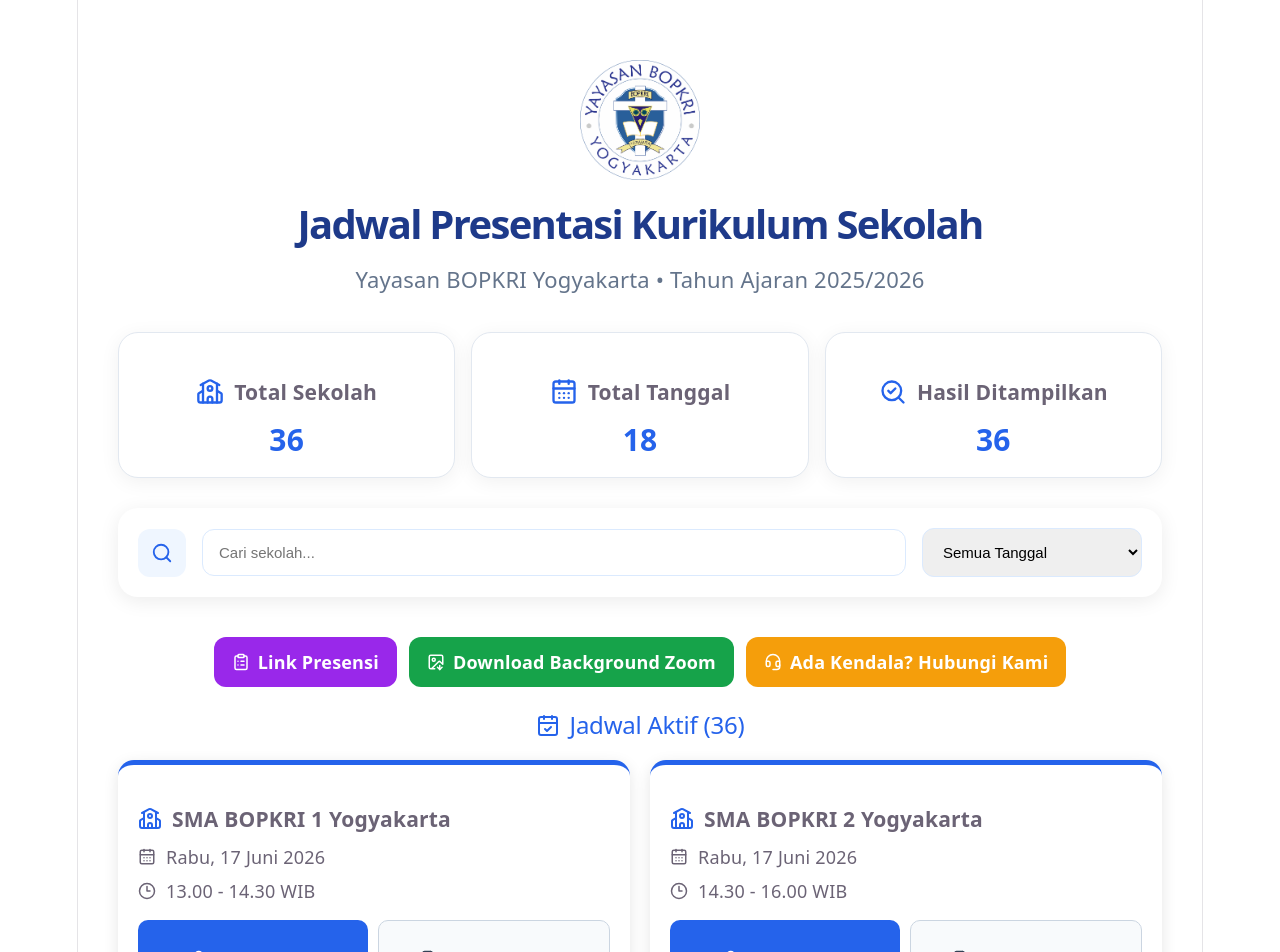
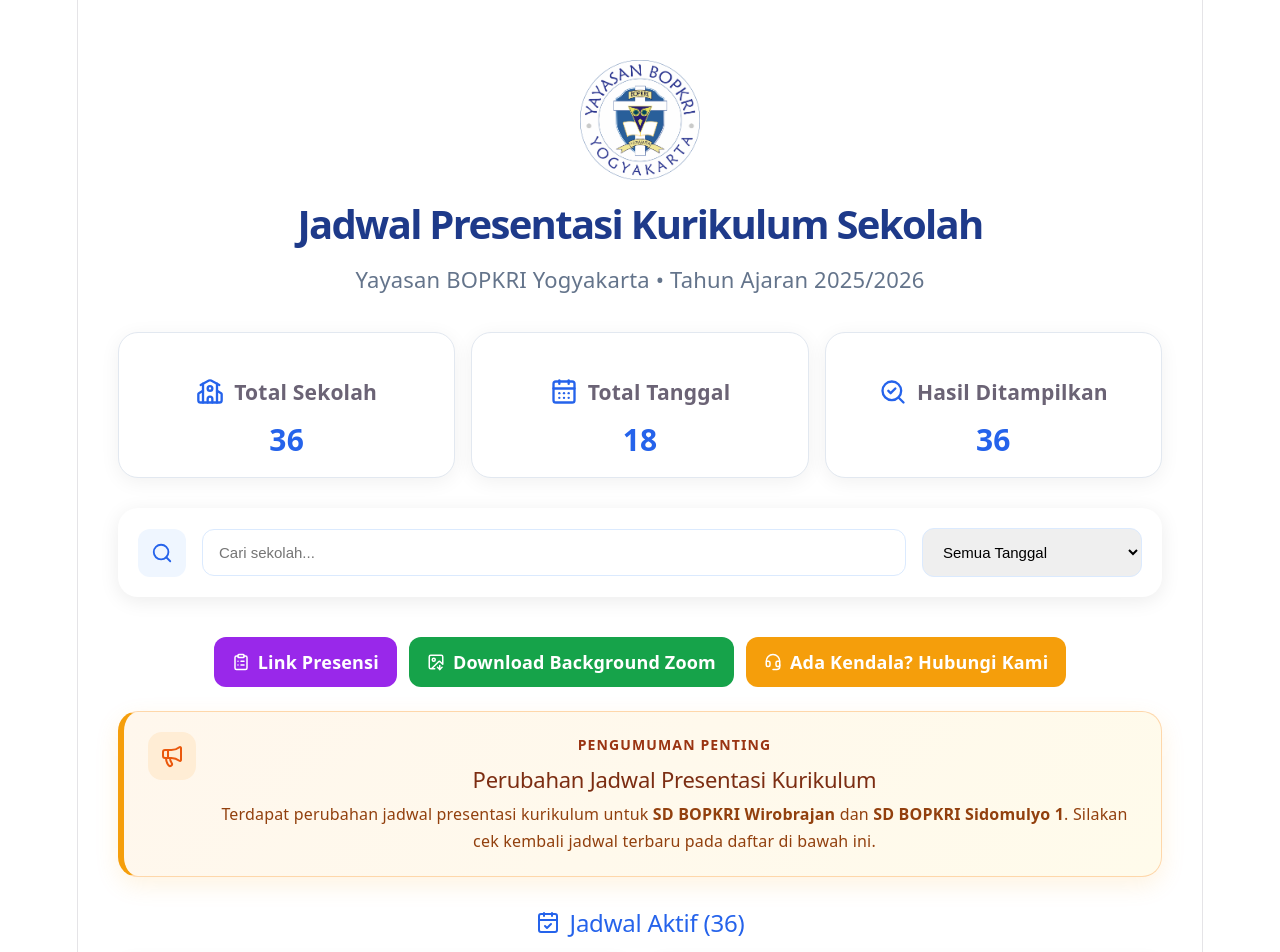
Before and after one commit to donyputraperkasa/zoom-schedule, a React (Vite) app: page / in a window 1280 px wide. Shown: the top 952 px of the page. Built offline with nearby package versions, Linux system fonts and the light colour scheme.

Commit message:
add announcement

```diff
--- a/src/App.jsx
+++ b/src/App.jsx
@@ -11,6 +11,7 @@
   ClipboardList,
   ImageDown,
   Headset,
+  Megaphone,
 } from 'lucide-react'
 import logo from './assets/logo.png'
 import backgroundZoom from './assets/background.png'
@@ -278,6 +279,73 @@
         </a>
       </div>
 
+      <div
+        style={{
+          display: 'flex',
+          gap: '16px',
+          alignItems: 'flex-start',
+          background: 'linear-gradient(135deg, #fff7ed 0%, #fffbeb 100%)',
+          border: '1px solid #fed7aa',
+          borderLeft: '6px solid #f59e0b',
+          borderRadius: '20px',
+          padding: '20px 24px',
+          marginBottom: '32px',
+          boxShadow: '0 8px 24px rgba(245, 158, 11, 0.12)',
+        }}
+      >
+        <div
+          style={{
+            width: '48px',
+            height: '48px',
+            minWidth: '48px',
+            borderRadius: '14px',
+            background: '#ffedd5',
+            display: 'flex',
+            alignItems: 'center',
+            justifyContent: 'center',
+          }}
+        >
+          <Megaphone size={24} color='#ea580c' />
+        </div>
+
+        <div>
+          <p
+            style={{
+              margin: 0,
+              color: '#9a3412',
+              fontSize: '14px',
+              fontWeight: '700',
+              textTransform: 'uppercase',
+              letterSpacing: '0.08em',
+            }}
+          >
+            Pengumuman Penting
+          </p>
+          <h2
+            style={{
+              margin: '6px 0 8px',
+              color: '#7c2d12',
+              fontSize: '22px',
+              lineHeight: '1.3',
+            }}
+          >
+            Perubahan Jadwal Presentasi Kurikulum
+          </h2>
+          <p
+            style={{
+              margin: 0,
+              color: '#92400e',
+              fontSize: '16px',
+              lineHeight: '1.7',
+            }}
+          >
+            Terdapat perubahan jadwal presentasi kurikulum untuk
+            <strong> SD BOPKRI Wirobrajan</strong> dan
+            <strong> SD BOPKRI Sidomulyo 1</strong>. Silakan cek kembali jadwal terbaru pada daftar di bawah ini.
+          </p>
+        </div>
+      </div>
+
       <ScheduleList schedules={schedules} />
 
       <div style={{ marginTop: '50px' }}>
--- a/src/data/schedule.js
+++ b/src/data/schedule.js
@@ -124,7 +124,7 @@
         school: 'SD BOPKRI Wirobrajan',
         day: 'Rabu',
         date: '1 Juli 2026',
-        time: '13.00 - 14.30 WIB',
+        time: '09.00 - 10.30 WIB',
         link: 'https://us06web.zoom.us/j/84808926430?pwd=DagPPGq7Z4baOCa2L9qppU2s2ujTHu.1',
         driveLink: 'https://drive.google.com/drive/folders/1pZkaAWyOcnaaO-IL_lciONAKoPyxw1CN?usp=sharing',
         uploadLink: 'https://drive.google.com/drive/folders/1PcewCtjs9c4KU3YlkC5to4my_b2RRZ03?usp=sharing',
@@ -134,7 +134,7 @@
         school: 'SD BOPKRI Sidomulyo 1',
         day: 'Rabu',
         date: '1 Juli 2026',
-        time: '14.30 - 16.00 WIB',
+        time: '10.30 - 12.00 WIB',
         link: 'https://us06web.zoom.us/j/84808926430?pwd=DagPPGq7Z4baOCa2L9qppU2s2ujTHu.1',
         driveLink: 'https://drive.google.com/drive/folders/1Z8YmmT9GCuuI2XH0C1rFN3_W3NrecQfU?usp=sharing',
         uploadLink: 'https://drive.google.com/drive/folders/16ke5tSoHUo30RAj4dYJT-HukSYu2x7d_?usp=sharing',
```
